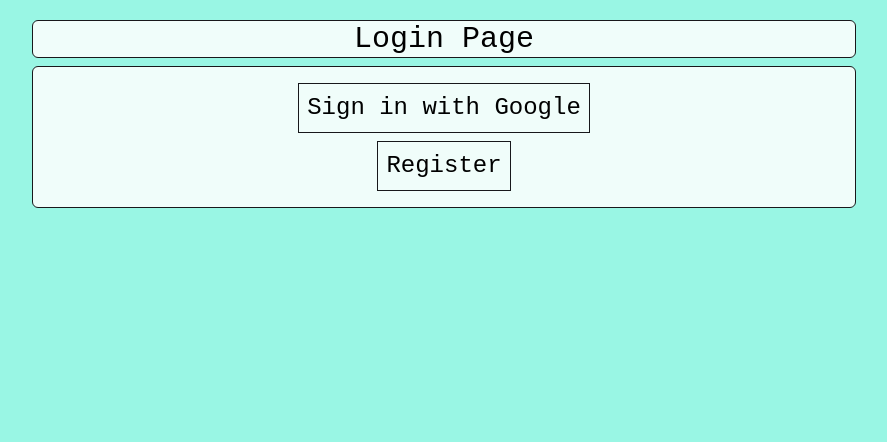
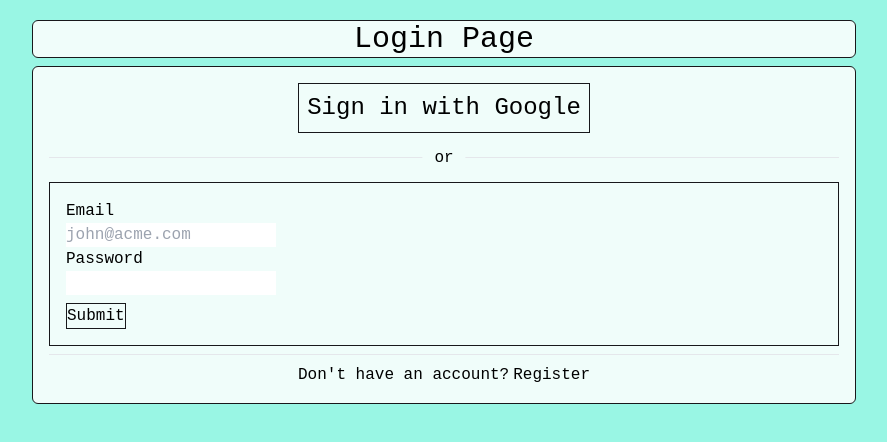
Before and after one commit to Balssh/vacation-organizer, a Next.js app: page /login in a window 1280 px wide. Shown: the top 442 px of the page, without its empty margins (196-1083 px from the left). Built offline with nearby package versions, Linux system fonts and the light colour scheme; no server answers.

Commit message:
added basic email login

```diff
--- a/firebase/firebaseApp.ts
+++ b/firebase/firebaseApp.ts
@@ -11,7 +11,7 @@ const firebaseConfig = {
 
 // Initialize Firebase
 const app = initializeApp(firebaseConfig);
-
+console.log(app);
 // Export function to initialize Firebase
 export const initializeFirebase = () => {
   return app;
--- /dev/null
+++ b/interfaces/interfaces.tsx
@@ -0,0 +1,4 @@
+export interface LoginUser {
+  email: string;
+  password: string;
+}
--- a/package.json
+++ b/package.json
@@ -17,6 +17,7 @@
     "eslint": "8.31.0",
     "eslint-config-next": "13.1.1",
     "firebase": "^9.15.0",
+    "formik": "^2.2.9",
     "next": "13.1.1",
     "react": "18.2.0",
     "react-dom": "18.2.0",
--- a/pages/[user].tsx
+++ /dev/null
@@ -1,3 +0,0 @@
-const User = () => {};
-
-export default User;
--- a/pages/index.tsx
+++ b/pages/index.tsx
@@ -1,10 +1,12 @@
 import Link from "next/link";
 import { useAuthState } from "react-firebase-hooks/auth";
 import { getAuth } from "firebase/auth";
+import { initializeFirebase } from "../firebase/firebaseApp";
 
 // This should be the landing page
 const Home = () => {
-  const auth = getAuth();
+  const app = initializeFirebase();
+  const auth = getAuth(app);
   const [user, loading] = useAuthState(auth);
   return (
     <div className="my-5 grid grid-cols-12 content-evenly gap-2 px-5">
--- a/pages/login.tsx
+++ b/pages/login.tsx
@@ -1,8 +1,15 @@
 import Link from "next/link";
 import { initializeFirebase } from "../firebase/firebaseApp";
-import { getAuth, signInWithPopup, GoogleAuthProvider } from "firebase/auth";
+import {
+  getAuth,
+  signInWithPopup,
+  GoogleAuthProvider,
+  signInWithEmailAndPassword,
+} from "firebase/auth";
 import { useAuthState } from "react-firebase-hooks/auth";
 import { useRouter } from "next/router";
+import { Formik, Field, Form, FormikHelpers } from "formik";
+import { LoginUser } from "../interfaces/interfaces";
 
 const Login = () => {
   const app = initializeFirebase();
@@ -15,10 +22,15 @@ const Login = () => {
     return <div>Loading...</div>;
   }
   if (user) {
-    return <div>Pla Pizda</div>;
+    router.push("/user");
   }
-  const signIn = async () => {
+  const signInGoogle = async () => {
     const result = await signInWithPopup(auth, provider);
+    console.log(result.user);
+  };
+
+  const signInEmail = async (email: string, password: string) => {
+    const result = await signInWithEmailAndPassword(auth, email, password);
     console.log(result.user);
   };
   // console.log(app);
@@ -31,15 +43,57 @@ const Login = () => {
         <div className="flex justify-center">
           <button
             className="border border-zinc-900 p-2 text-2xl hover:bg-red-400"
-            onClick={signIn}
+            onClick={signInGoogle}
           >
             Sign in with Google
           </button>
         </div>
-        <div className="flex justify-center">
-          <button className="border border-zinc-900 p-2 text-2xl hover:bg-red-400">
-            <Link href={"/register"}>Register</Link>
-          </button>
+        <div className="inline-flex w-full items-center justify-center">
+          <hr className="my-4 h-px w-full border-0 bg-gray-200" />
+          <span className="text-gray-90 absolute left-1/2 -translate-x-1/2 bg-teal-50 px-3 font-medium">
+            or
+          </span>
+        </div>
+        <div className="border border-zinc-900 p-4">
+          <Formik
+            initialValues={{
+              email: "",
+              password: "",
+            }}
+            onSubmit={(
+              values: LoginUser,
+              { setSubmitting }: FormikHelpers<LoginUser>
+            ) => {
+              signInEmail(values.email, values.password);
+              // alert(JSON.stringify(values, null, 2));
+              setSubmitting(false);
+            }}
+          >
+            <Form>
+              <label htmlFor="email">Email</label>
+              <br />
+              <Field
+                id="email"
+                name="email"
+                placeholder="john@acme.com"
+                type="email"
+                // defaultValue="test@gmail.com"
+              />
+              <br />
+              <label htmlFor="password">Password</label>
+              <br />
+              <Field id="password" name="password" placeholder="" />
+              <br />
+              <button className="mt-2 border border-zinc-900" type="submit">
+                Submit
+              </button>
+            </Form>
+          </Formik>
+        </div>
+        <hr />
+        <div className="flex justify-center space-x-1">
+          <span>Don't have an account?</span>
+          <Link href={"/register"}> Register</Link>
         </div>
       </div>
     </div>
--- /dev/null
+++ b/pages/user.tsx
@@ -0,0 +1,5 @@
+const User = () => {
+  return <div>Pla Pizda Coaele</div>;
+};
+
+export default User;
```
Also changed, not shown: 1 other file (tests, documents, lock files or other folders).
